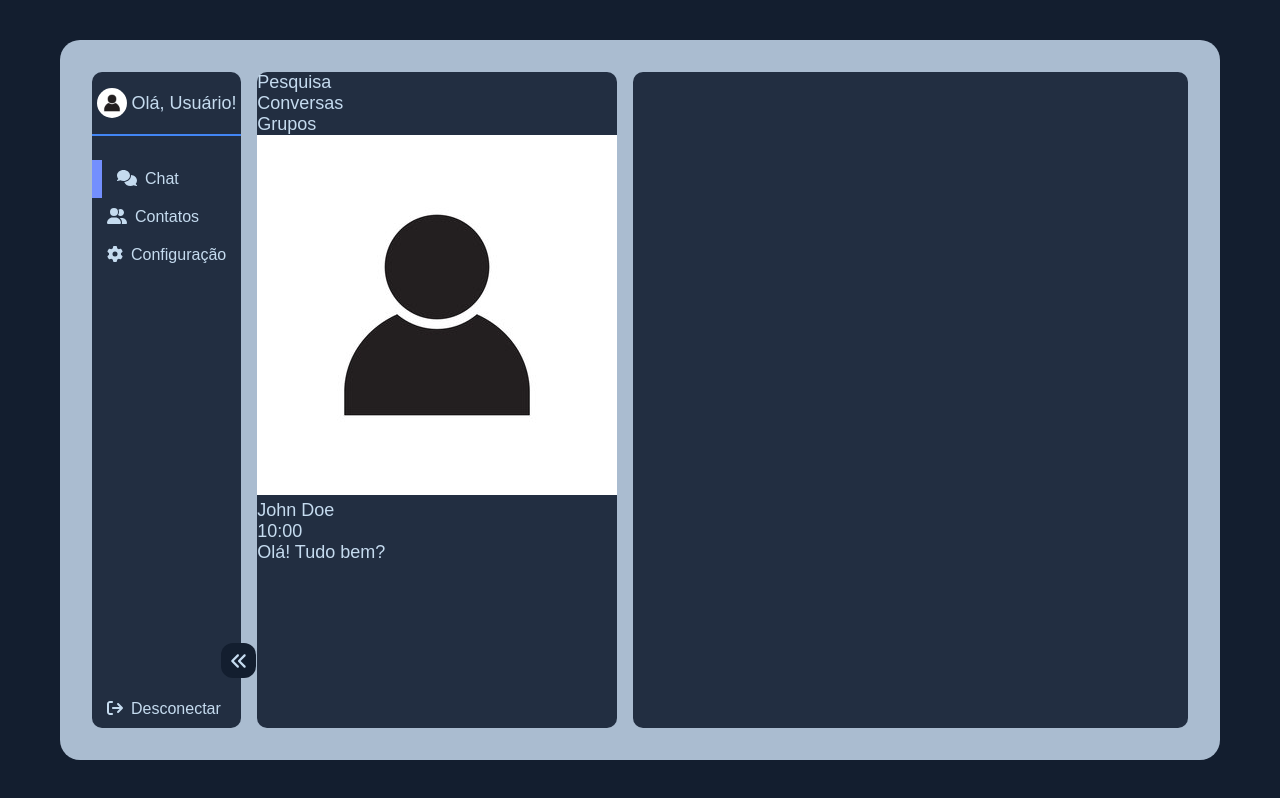
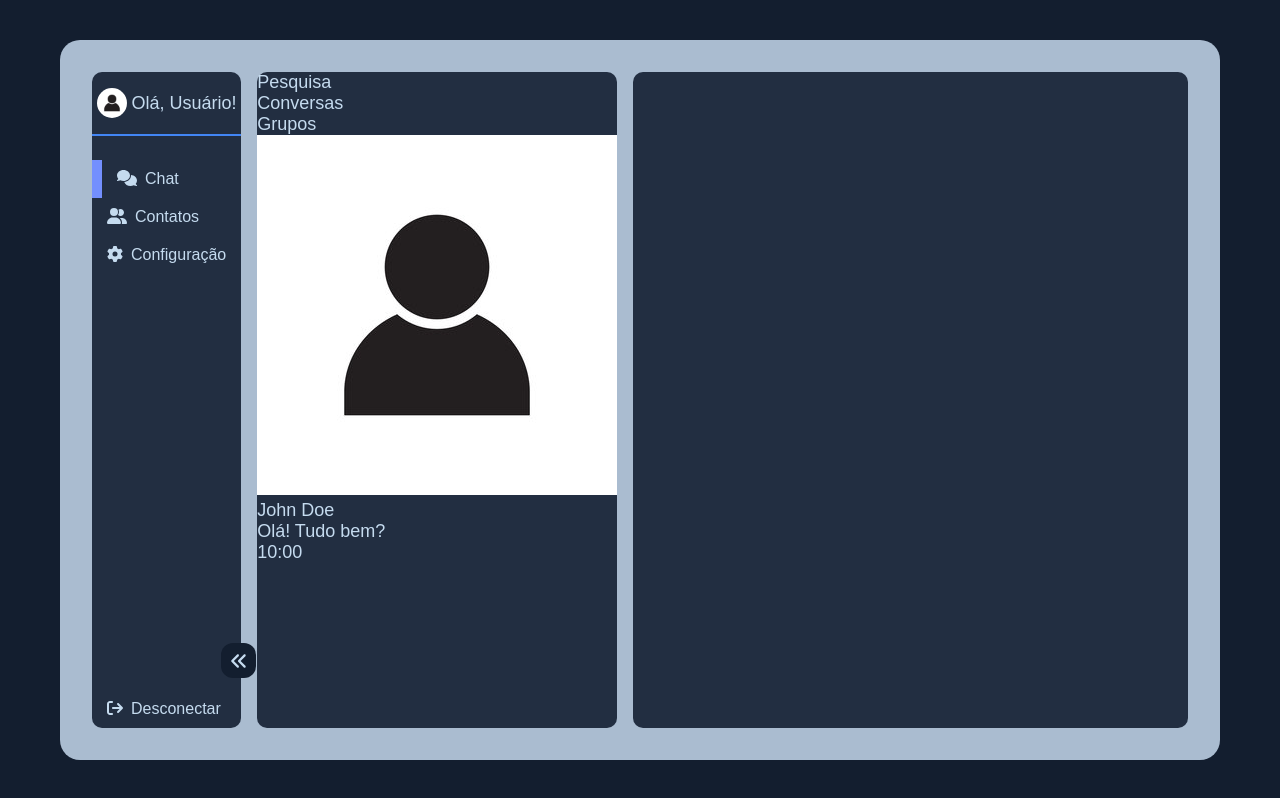
Before and after one commit to AdrielKlem/chatroom, a React (Vite) app: page / in a window 1280 px wide. Built offline with nearby package versions, Linux system fonts and the light colour scheme.

Commit message:
update ChatItem

```diff
--- a/src/components/ChatItem/index.tsx
+++ b/src/components/ChatItem/index.tsx
@@ -1,4 +1,4 @@
-import { Container } from "./styles"
+import { Container, PictureUser, DetailsUser, NameUser } from "./styles"
 
 interface dataProps {
     data: {
@@ -12,22 +12,18 @@ interface dataProps {
 export function ChatItem({data}: dataProps) {
     return (
         <Container>
-            <div className='Inbox'>
-                <ul>
-                    <li>
-                        <div className='chat'>
+            <PictureUser>
                 <img
                     src={data.pictureUser}
                     alt="Foto usuário" />
-                            <p>{data.username}</p>
+            </PictureUser>
+            <DetailsUser>
+                <NameUser>{data.username}</NameUser>
+                <p>{data.lastMessage}</p>
                 <div>
                     {data.lastTime}
                 </div>
-                            <p>{data.lastMessage}</p>
-                        </div>
-                    </li>
-                </ul>
-            </div>
+            </DetailsUser>
         </Container>
     )
 }
--- a/src/components/ChatItem/styles.ts
+++ b/src/components/ChatItem/styles.ts
@@ -4,3 +4,15 @@ import { styled } from "styled-components"
 export const Container = styled.div`
 
 `
+
+export const PictureUser = styled.div`
+
+`
+
+export const NameUser = styled.div`
+
+`
+
+export const DetailsUser = styled.div`
+
+`
```
Lines whose indentation alone changed are shown as unchanged.
